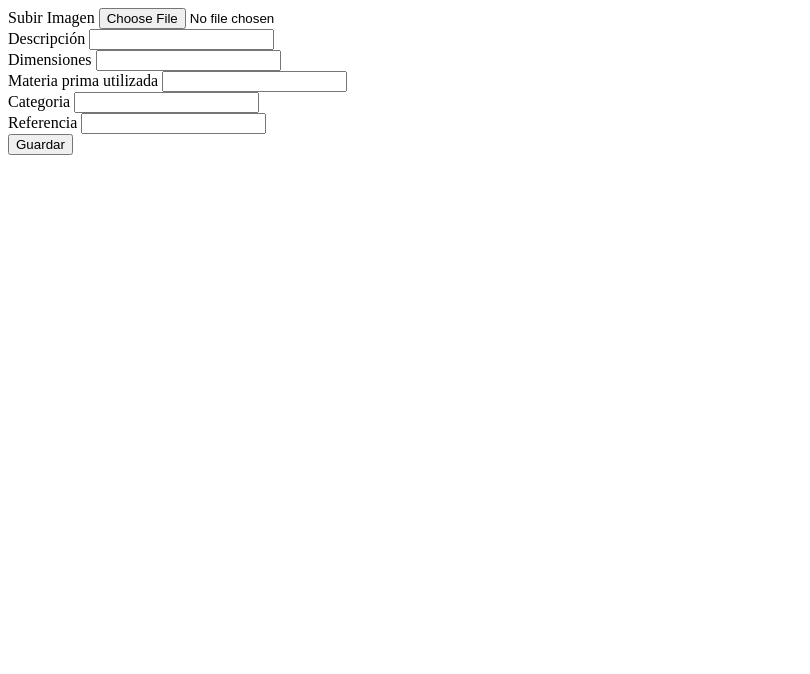
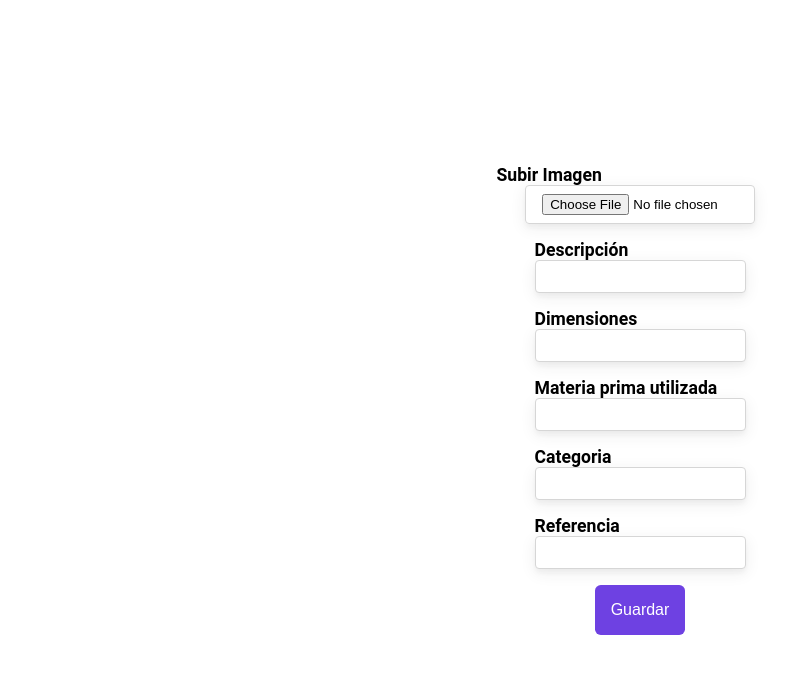
Before and after one commit to GeniosSoftGAC/GeniosFront, a plain HTML site: page frm_crear_producto.html in a window 1280 px wide. Shown: the whole page, without its empty margins (0-810 px from the left). Drawn offline with Linux system fonts and the light colour scheme.

```diff
--- a/frm_crear_producto.html
+++ b/frm_crear_producto.html
@@ -5,13 +5,34 @@
     <meta charset="UTF-8">
     <meta http-equiv="X-UA-Compatible" content="IE=edge">
     <meta name="viewport" content="width=device-width, initial-scale=1.0">
+    <link rel="stylesheet" href="./static/styles.css">
     <title>Formulario Crear Producto</title>
 </head>
+<style>
+    .form-container {
+        display: grid;
+        place-items: center;
+        height: 100vh;
+    }
+
+    .product-form {
+        display: grid;
+        grid-gap: 1rem;
+        padding: 1rem;
+        max-width: 350px;
+        justify-items: center;
+    }
+
+    .form-input>[type="file"] {
+        place-self: center;
+        width: 80%;
+    }
+</style>
 
 <body>
 
-    <form>
-
+    <div class="form-container">
+        <form class="product-form">
             <div class="form-input">
                 <label for="image">Subir Imagen</label>
                 <input type="file" name="image" id="image">
@@ -36,9 +57,10 @@
                 <label for="referencia">Referencia</label>
                 <input type="text" name="referencia" id="referencia">
             </div>
-        <button>Guardar</button>
+            <button class="button">Guardar</button>
+        </form>
+    </div>
 
-    </form>
 
 </body>
 
--- a/static/styles.css
+++ b/static/styles.css
@@ -142,7 +142,7 @@
   place-items: center;
   grid-template-columns: var(--responsive-grid);
   grid-gap: 1rem;
-  padding: 2rem;
+  padding: 6rem 2rem;
   height: min-content;
 }
 
```
Also changed, not shown: index.html (+6 -0 lines). Lines whose indentation alone changed are shown as unchanged.
